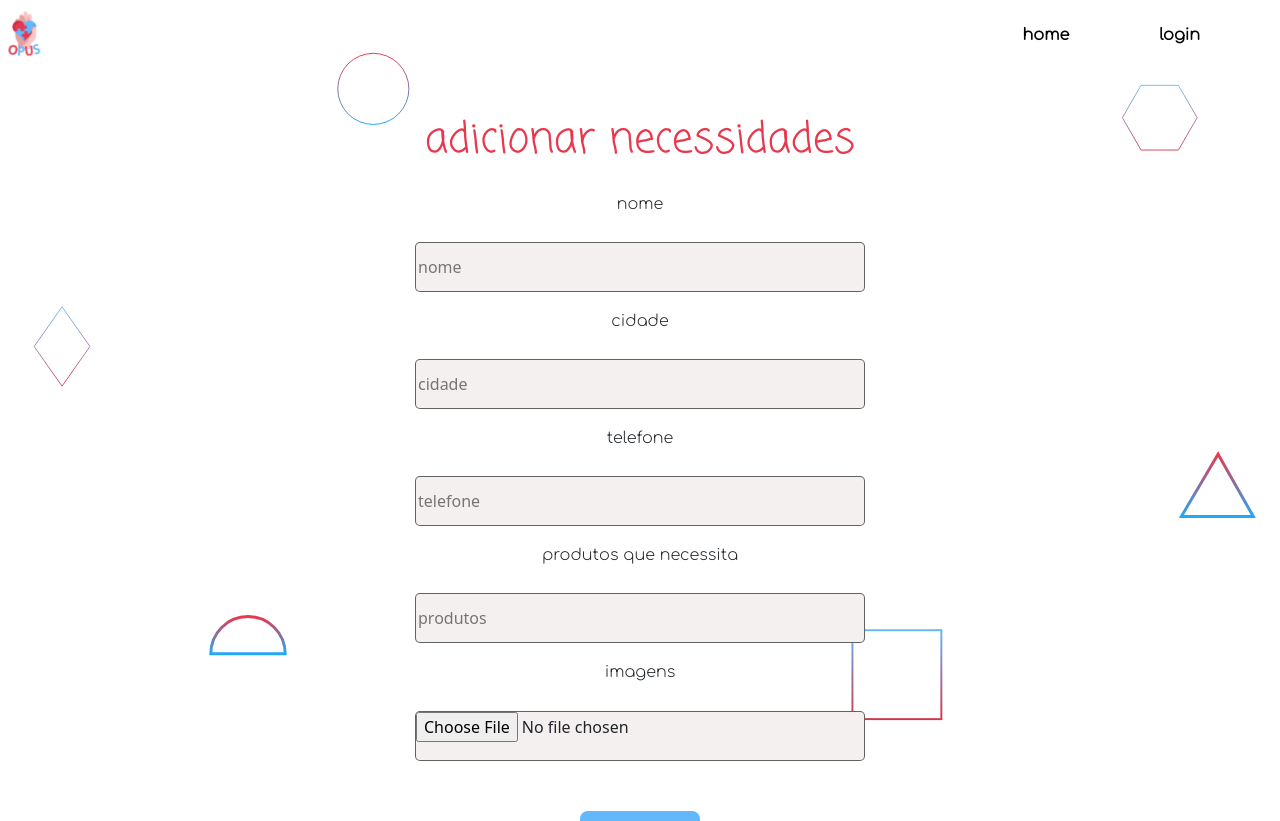
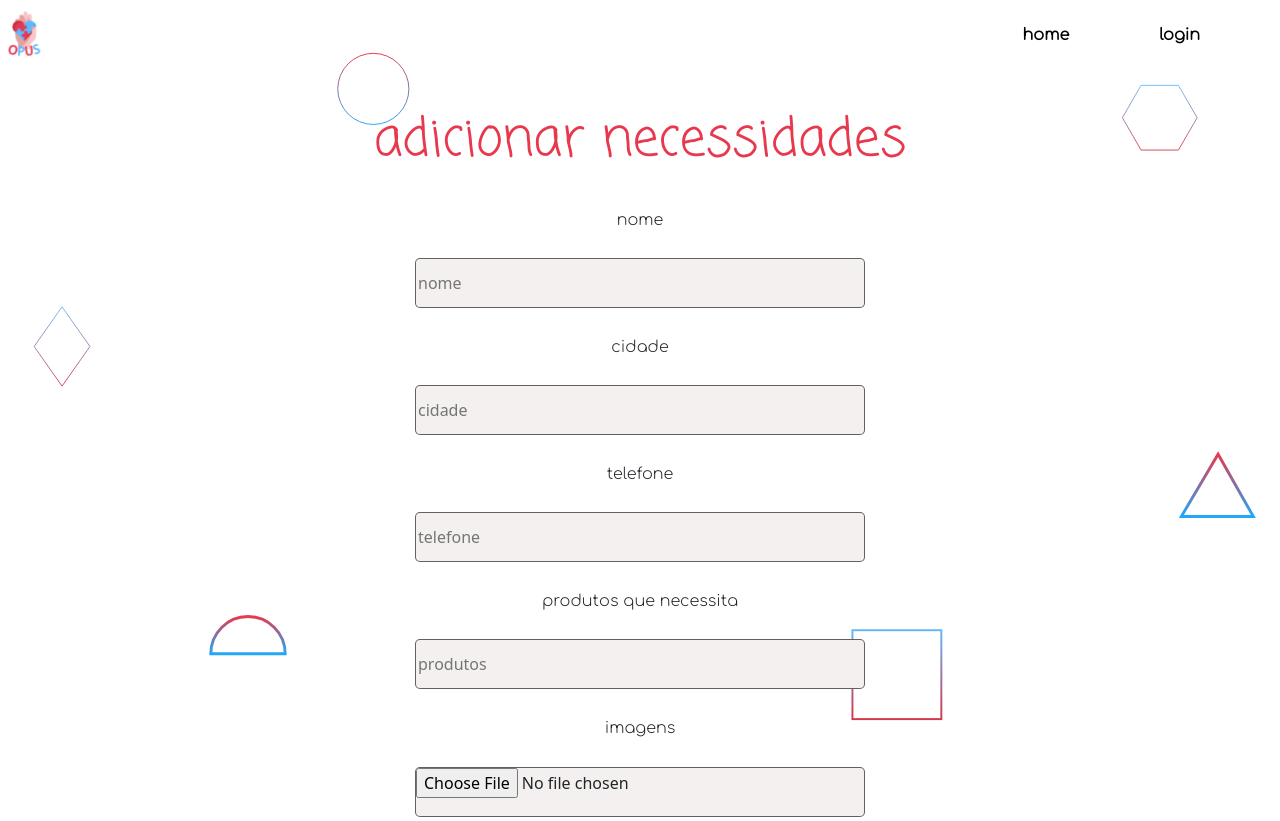
Before and after one commit to jubsribs/SiteOpus-front, a React (Create React App) app: page /adicionar-necessidades in a window 1280 px wide. Shown: the top 821 px of the page. Built offline with nearby package versions, Linux system fonts and the light colour scheme; no server answers.

Commit message:
feat: layout

```diff
--- a/src/screens/addDonation/index.jsx
+++ b/src/screens/addDonation/index.jsx
@@ -16,8 +16,8 @@ export const AddDonation = () => {
   const type = 'donatario';
 
   const [imageError, setImageError] = useState('');
-  const [sucessMsg, setSucessMsg] = useState('');
-  const [uploadError, setUploadError] = useState('');
+  const [sucessMsg] = useState('');
+  const [uploadError] = useState('');
   const navigate = useNavigate();
 
   const types = ['image/jpg', 'image/jpeg', 'image/png', 'image/PNG'];
--- a/src/screens/addDonation/styles.scss
+++ b/src/screens/addDonation/styles.scss
@@ -18,8 +18,9 @@
       h1.opus-donation-title {
         font-family: 'Coming Soon';
         font-weight: 400;
-        font-size: 42px;
+        font-size: 52px;
         text-align: center;
+        margin-top: 50px;
         color: map-get($font-color, 'title');
       }
 
@@ -28,6 +29,7 @@
         font-weight: 400;
         font-size: 16px;
         text-transform: lowercase;
+        margin-top: 10px;
         color: map-get($background, 'sub-title');
       }
       .sub-title-box {
--- a/src/screens/family-donation/styles.scss
+++ b/src/screens/family-donation/styles.scss
@@ -19,6 +19,7 @@
       h1 {
         font-family: 'Coming Soon';
         font-weight: 400;
+        font-size: 60px;
         color: map-get($font-color, 'title');
         text-align: center;
         margin-top: 100px;
--- a/src/screens/login/index.jsx
+++ b/src/screens/login/index.jsx
@@ -3,7 +3,7 @@ import './styles.scss';
 import { NavLink, useNavigate } from 'react-router-dom';
 import { Button } from '../../components/button';
 import { toast } from 'react-toastify';
-import { ErrorIcon, LogoLogin, TaskAltIcon } from '../../assets/icons/index';
+import { LogoLogin } from '../../assets/icons/index';
 import { auth } from '../../config/firebase';
 import { signInWithEmailAndPassword } from 'firebase/auth';
 
```
Also changed, not shown: src/screens/dataAccount/styles.scss (+1 -1 lines).
